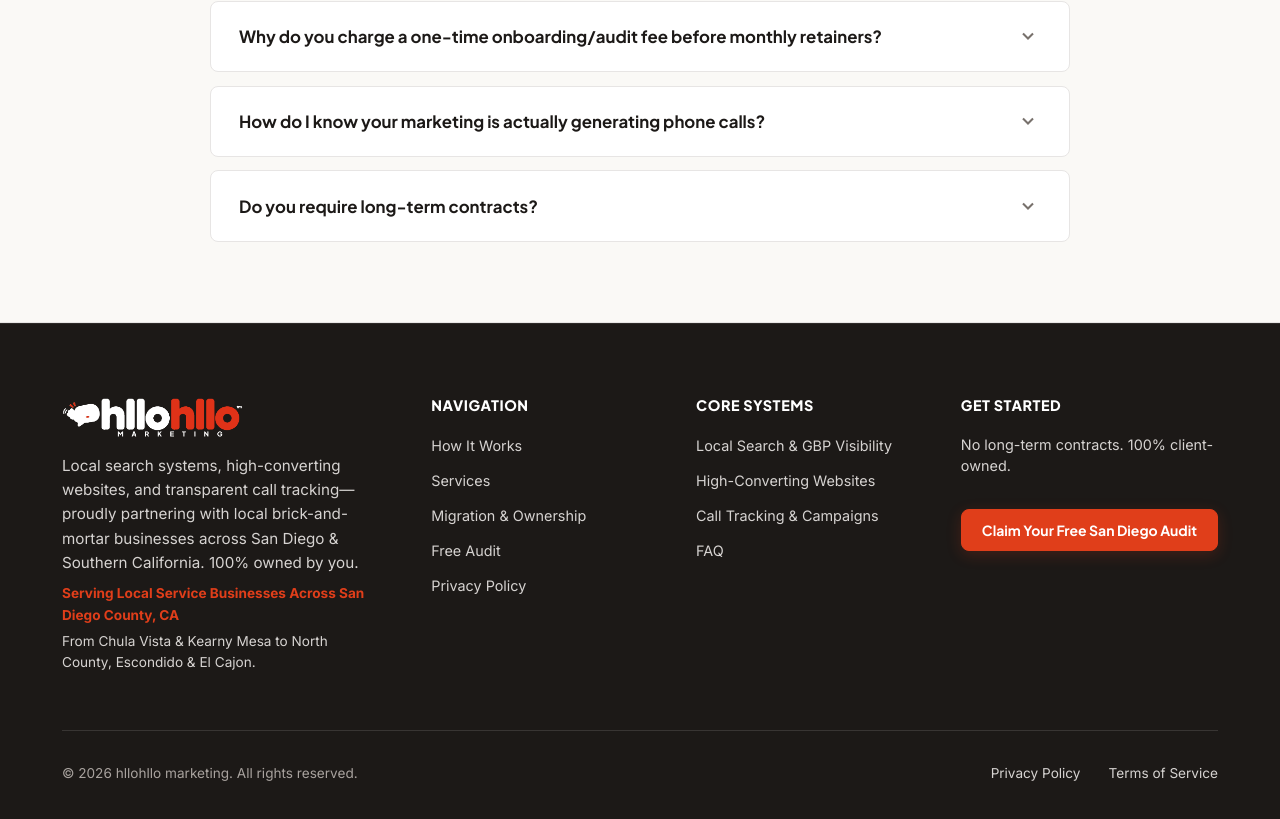
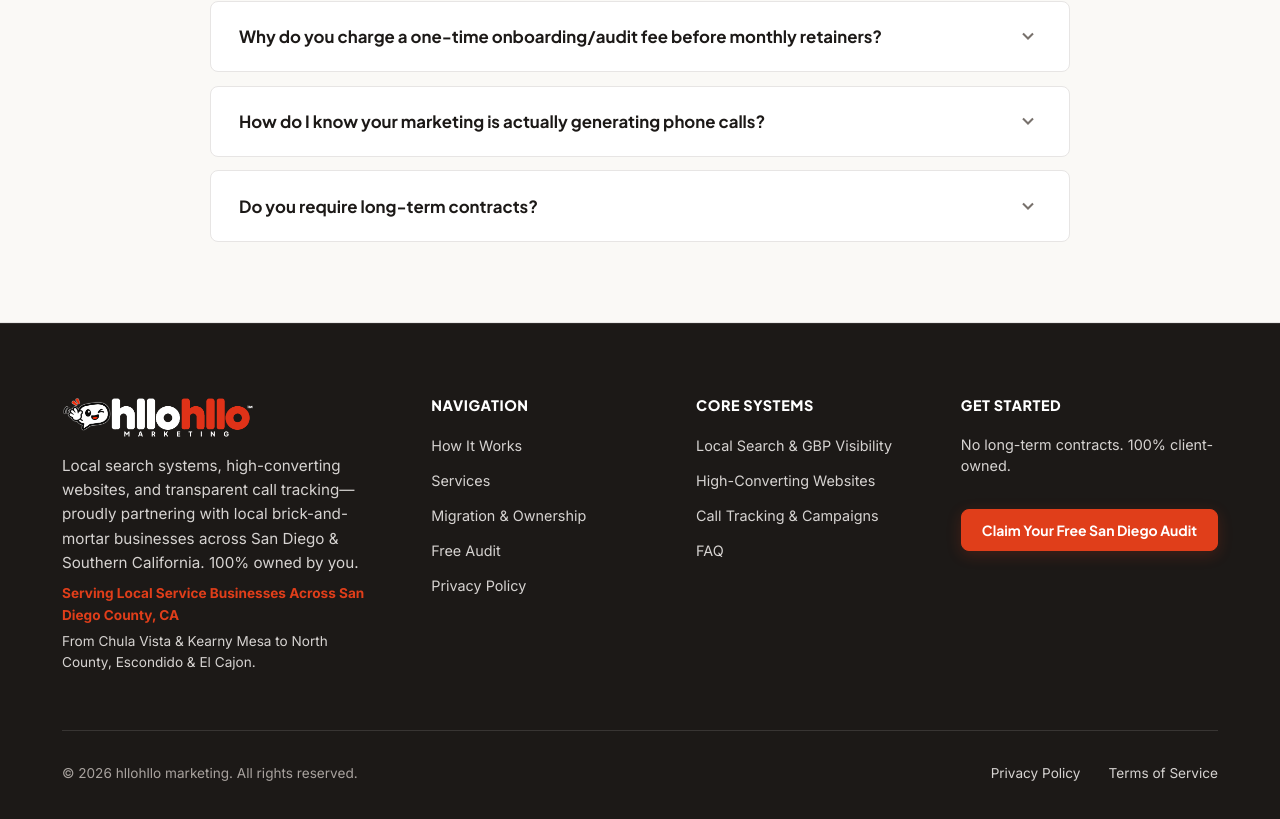
Before and after one commit to junonino/hellohello, a plain HTML site: page index.html in a window 1280 px wide. Shown: the part 5305-6124 px from the top of the page. Drawn offline with Linux system fonts and the light colour scheme.

Commit message:
Switch to new footer logo (assets/hllohllo-logo-footer.png)

```diff
--- a/index.html
+++ b/index.html
@@ -721,7 +721,7 @@
       <div class="footer-grid">
         <div class="footer-brand">
           <a href="#hero" class="brand-logo" aria-label="hllohllo marketing Home">
-            <img src="assets/hhlohllomktg-logo-footer.png" alt="hllohllo marketing" class="brand-logo-img" width="180" height="42">
+            <img src="assets/hllohllo-logo-footer.png" alt="hllohllo marketing" class="brand-logo-img" width="200" height="42">
           </a>
           <p>
             Local search systems, high-converting websites, and transparent call tracking—proudly partnering with local brick-and-mortar businesses across San Diego &amp; Southern California. 100% owned by you.
```
Also changed, not shown: privacy.html (+1 -1 lines), terms.html (+1 -1 lines), assets/hllohllo-logo-footer.png (added), 1 other file.
